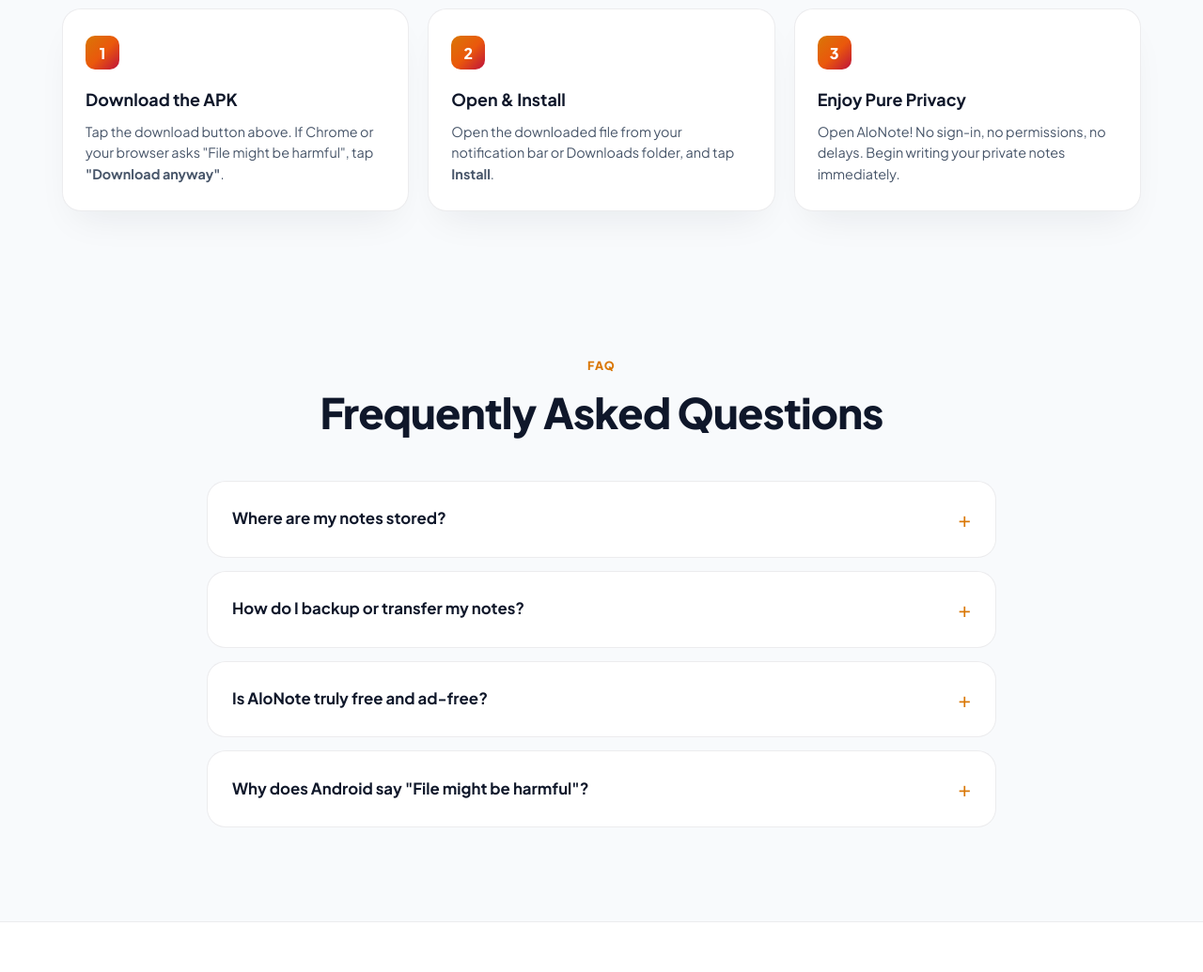
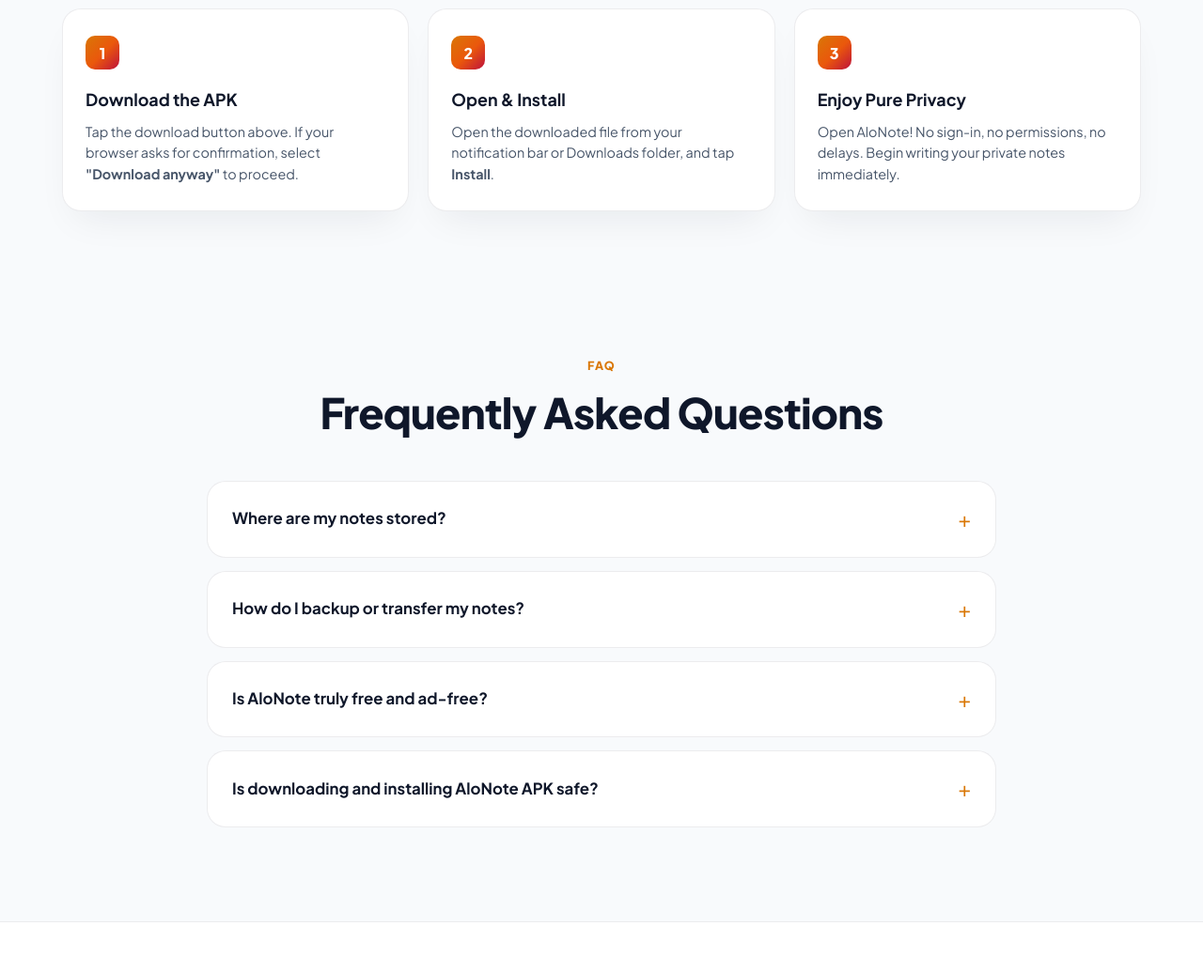
Before and after one commit to alokpoth/alonote, a plain HTML site: page docs/index.html in a window 1280 px wide. Shown: the part 6100-7135 px from the top of the page at 94% size. Drawn offline with Linux system fonts and the light colour scheme.

Commit message:
chore: sanitize phrasing and harden .gitignore against ToS and push protection triggers

```diff
--- a/docs/index.html
+++ b/docs/index.html
@@ -2148,7 +2148,7 @@
         <div class="step-card">
           <div class="step-num">1</div>
           <h3 class="step-title" data-i18n="step_1_title">Download the APK</h3>
-          <p class="step-desc" data-i18n="step_1_desc">Tap the download button above. If Chrome or your browser asks "File might be harmful", tap <strong>"Download anyway"</strong>.</p>
+          <p class="step-desc" data-i18n="step_1_desc">Tap the download button above. If your browser asks for confirmation, select <strong>"Download anyway"</strong> to proceed.</p>
         </div>
         <div class="step-card">
           <div class="step-num">2</div>
@@ -2203,11 +2203,11 @@
 
         <div class="faq-item" onclick="toggleFaq(this)">
           <div class="faq-q">
-            <span data-i18n="faq_4_q">Why does Android say "File might be harmful"?</span>
+            <span data-i18n="faq_4_q">Is downloading and installing AloNote APK safe?</span>
             <span class="faq-icon">+</span>
           </div>
           <div class="faq-a" data-i18n="faq_4_a">
-            Android displays this standard warning for any APK downloaded outside the Google Play Store. AloNote is 100% open-source and has zero internet permission, meaning it cannot physically harm your device or steal data. The complete source code is open and verifiable.
+            AloNote is completely safe, transparent, and private. The app requests zero internet permissions (android.permission.INTERNET is entirely absent), meaning it is technically incapable of sending data over any network. Your notes and files stay strictly on your local device.
           </div>
         </div>
       </div>
@@ -2402,7 +2402,7 @@
         install_title: "Install in 3 Simple Steps",
         install_sub: "AloNote is delivered directly as a verified, signed Android APK with zero middlemen.",
         step_1_title: "Download the APK",
-        step_1_desc: "Tap the download button above. If Chrome or your browser asks \"File might be harmful\", tap <strong>\"Download anyway\"</strong>.",
+        step_1_desc: "Tap the download button above. If your browser asks for confirmation, select <strong>\"Download anyway\"</strong> to proceed.",
         step_2_title: "Open & Install",
         step_2_desc: "Open the downloaded file from your notification bar or Downloads folder, and tap <strong>Install</strong>.",
         step_3_title: "Enjoy Pure Privacy",
@@ -2415,8 +2415,8 @@
         faq_2_a: "From Settings > Backup & Restore, tap \"Export Backup\" to generate a complete JSON file, or export individual notes to PDF or Markdown (.md). You can save it to a USB drive, computer, or personal storage.",
         faq_3_q: "Is AloNote truly free and ad-free?",
         faq_3_a: "Yes. AloNote is an independent initiative by Alokpath. It is and will always remain free, tracker-free, open-source, and licensed for personal use under the Alokpath Sovereign License.",
-        faq_4_q: "Why does Android say \"File might be harmful\"?",
-        faq_4_a: "Android displays this standard warning for any APK downloaded outside the Google Play Store. AloNote is 100% open-source and has zero internet permission, meaning it cannot physically harm your device or steal data. The complete source code is open and verifiable.",
+        faq_4_q: "Is downloading and installing AloNote APK safe?",
+        faq_4_a: "AloNote is completely safe, transparent, and private. The app requests zero internet permissions (android.permission.INTERNET is entirely absent), meaning it is technically incapable of sending data over any network. Your notes and files stay strictly on your local device.",
         btn_download: "Fast Download",
         footer_desc: "A pioneering movement for digital sovereignty, human values, and genuine sovereign software.",
         footer_repo_github: "Fast Download",
@@ -2514,7 +2514,7 @@
         install_title: "সহজ ৩ ধাপে আলোনোট ইনস্টল করুন",
         install_sub: "কোনো মধ্যস্বত্বভোগী ছাড়া সরাসরি বিশ্বস্ত অফিশিয়াল APK ইনস্টল করুন।",
         step_1_title: "APK ডাউনলোড করুন",
-        step_1_desc: "উপরের ডাউনলোড বাটনে ক্লিক করুন। ব্রাউজারে \"File might be harmful\" দেখালে <strong>\"Download anyway\"</strong> বেছে নিন।",
+        step_1_desc: "উপরের ডাউনলোড বাটনে ক্লিক করুন। ব্রাউজারে নিশ্চিতকরণ চাইলে <strong>\"Download anyway\"</strong> বেছে নিন।",
         step_2_title: "ওপেন ও ইনস্টল করুন",
         step_2_desc: "নোটিফিকেশন বার অথবা Downloads ফোল্ডার থেকে ফাইলটি খুলুন এবং <strong>Install</strong> চাপুন।",
         step_3_title: "নিরাপদ লেখনী উপভোগ করুন",
@@ -2527,8 +2527,8 @@
         faq_2_a: "অ্যাপের সেটিংস থেকে ১-ক্লিকে \"JSON Backup\" অথবা যেকোনো নোট থেকে সরাসরি Markdown (.md) ফাইলে এক্সপোর্ট করে রেখে দিতে পারেন। নতুন ফোনে গিয়ে Restore Backup চাপলেই সব ফেরত আসবে।",
         faq_3_q: "এটি কি সত্যি সম্পূর্ণ বিনামূল্যে ও বিজ্ঞাপনহীন?",
         faq_3_a: "হ্যাঁ, সম্পূর্ণ সত্য। আলোকপথ (Alokpath) একটি স্বাধীন উদ্যোগ। আলোনোট চিরকাল বিজ্ঞাপনহীন, ট্র্যাকারহীন এবং নিজস্ব ব্যবহারের জন্য সম্পূর্ণ উন্মুক্ত থাকবে।",
-        faq_4_q: "\"File might be harmful\" কেন দেখায়?",
-        faq_4_a: "গুগল প্লে স্টোরের বাইরে যেকোনো APK ডাউনলোড করার সময় অ্যান্ড্রয়েড এই সতর্কবার্তাটি প্রদর্শন করে। আলোনোটে কোনো ইন্টারনেট পারমিশনই নেই, তাই এটি কোনোভাবেই আপনার ডিভাইসের ক্ষতি করতে পারে না। অ্যাপটির পূর্ণ সোর্স কোড উন্মুক্ত ও পরীক্ষিত।",
+        faq_4_q: "সরাসরি APK ডাউনলোড করে ইনস্টল করা কি নিরাপদ?",
+        faq_4_a: "আলোনোট ১০০% নিরাপদ, উন্মুক্ত ও একান্তই আপনার নিজস্ব। অ্যাপটিতে কোনো ইন্টারনেট পারমিশনই নেই (android.permission.INTERNET অনুপস্থিত), তাই কোনো সার্ভারে তথ্য আদান-প্রদান প্রযুক্তিগতভাবেই অসম্ভব। আপনার সব ভাবনা কেবল আপনার ফোনেই সংরক্ষিত থাকে।",
         btn_download: "ফাস্ট ডাউনলোড",
         footer_desc: "ডিজিটাল সার্বভৌমত্ব, মানবিক মূল্যবোধ ও খাঁটি প্রযুক্তি নির্মাণের একটি অগ্রগামী দেশীয় আন্দোলন।",
         footer_repo_github: "ফাস্ট ডাউনলোড",
```
Also changed, not shown: 2 other files.
